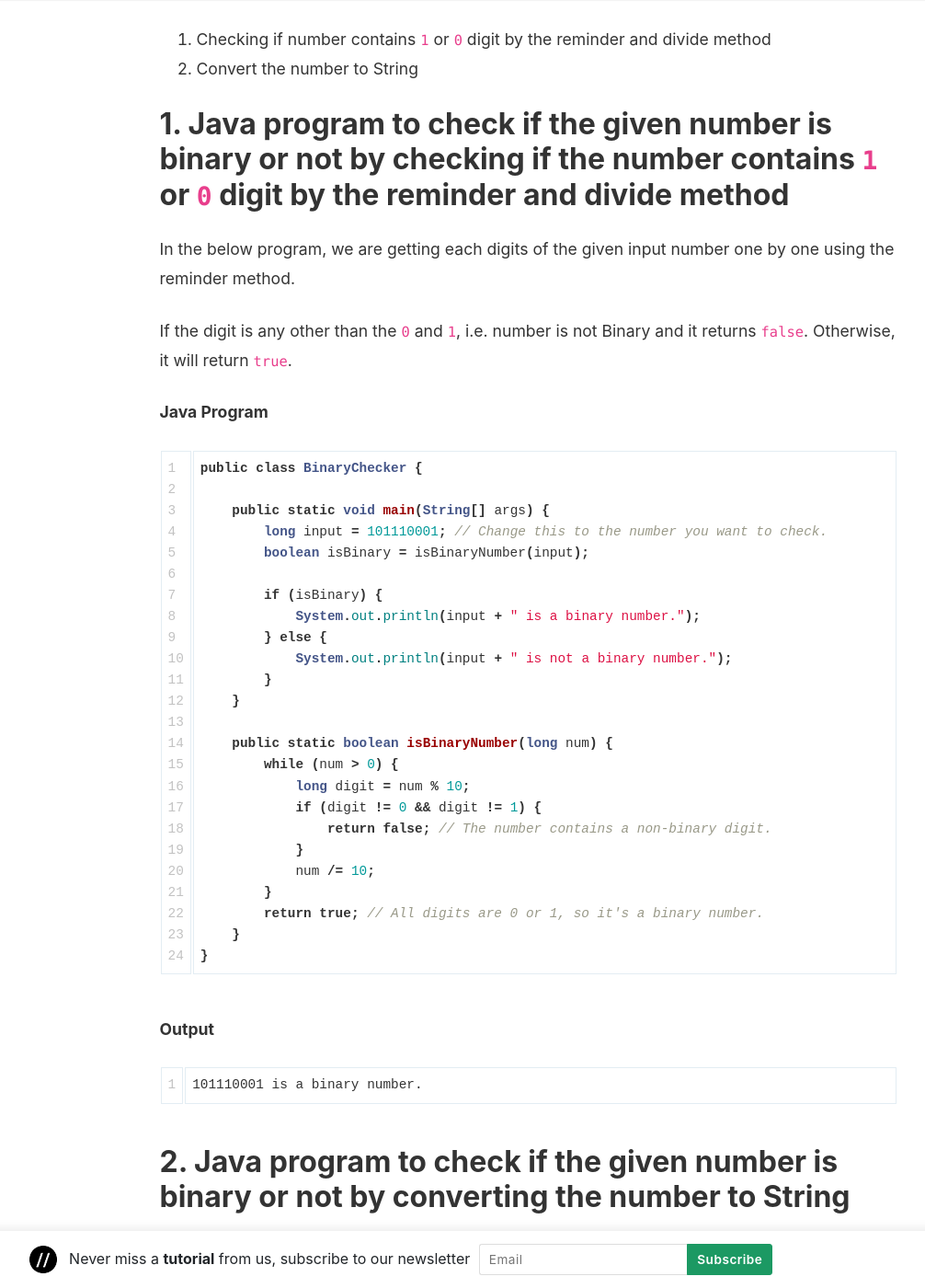
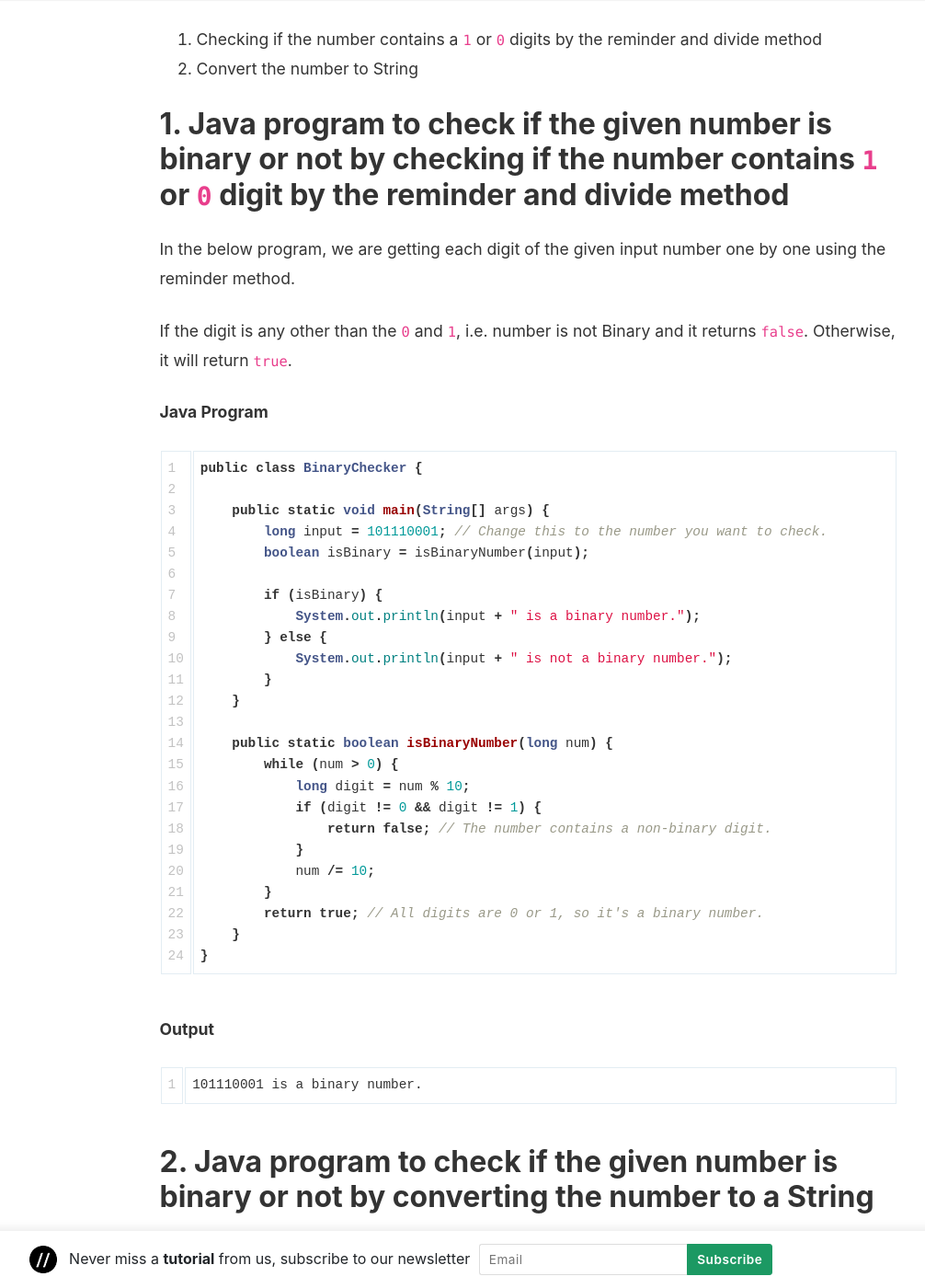
Before and after one commit to coderolls/coderolls-blog, a Jekyll site: the page built from _posts/java-programs/2023-12-21-check-if-number-is-binary.md, in a window 1280 px wide and 1400 px high, scrolled down 489 px. Shown: the whole window at 92% size, without its empty margins (204-1210 px from the left). Built offline with Jekyll 4.4.1, drawn with Linux system fonts in a browser that asks for light colours; nearby versions of some CDN libraries; comment, search, counter and statistics services are not loaded; some of the changed text lies outside the part shown.

Commit message:
Update 2023-12-21-check-if-number-is-binary.md

````diff
--- a/_posts/java-programs/2023-12-21-check-if-number-is-binary.md
+++ b/_posts/java-programs/2023-12-21-check-if-number-is-binary.md
@@ -11,12 +11,12 @@
 
 We can check if the given number is binary or not by the following ways
 
-1. Checking if number contains `1` or `0` digit by the reminder and divide method
+1. Checking if the number contains a `1` or `0` digits by the reminder and divide method
 2. Convert the number to String
 
 ## 1. Java program to check if the given number is binary or not by checking if the number contains `1` or `0` digit by the reminder and divide method
 
-In the below program, we are getting each digits of the given input number one by one using the reminder method.
+In the below program, we are getting each digit of the given input number one by one using the reminder method.
 
 If the digit is any other than the `0` and `1`,  i.e. number is not Binary and it returns `false`. Otherwise, it will return `true`.
 
@@ -55,16 +55,16 @@
 101110001 is a binary number.
 ```
 
-## 2.  Java program to check if the given number is binary or not by converting the number to String
+## 2.  Java program to check if the given number is binary or not by converting the number to a String
 
-In the below program we have used regex expression to check if the number has only `0` or `1` digits.
+In the below program, we have used the regex expression to check if the number has only `0` or `1` digits.
 
 We can do it as follows
 
 1. We are converting the given input number to a string
 
 2. Using the regex pattern matcher to check whether the number string i.e. `inputStr` contains only `0` or `1` digits.
-3. If we found any `0` or `1` in the number, the number is binary and it returns `true`, Otherwise it returns `false`
+3. If we find any `0` or `1` in the number, the number is binary and it returns `true`, Otherwise it returns `false`
 
 **Java Program**
 
````
